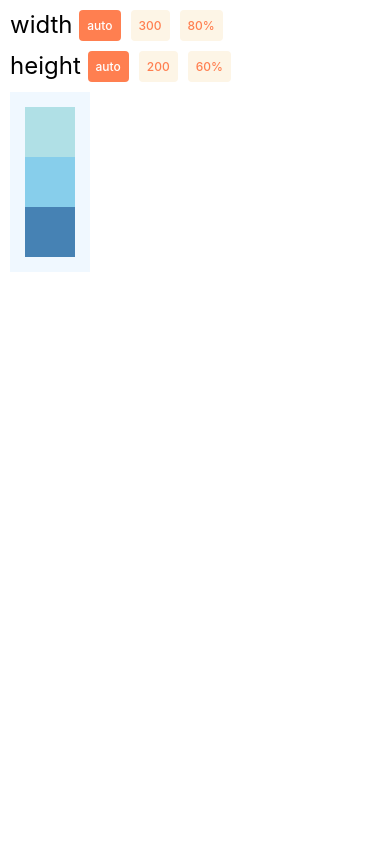
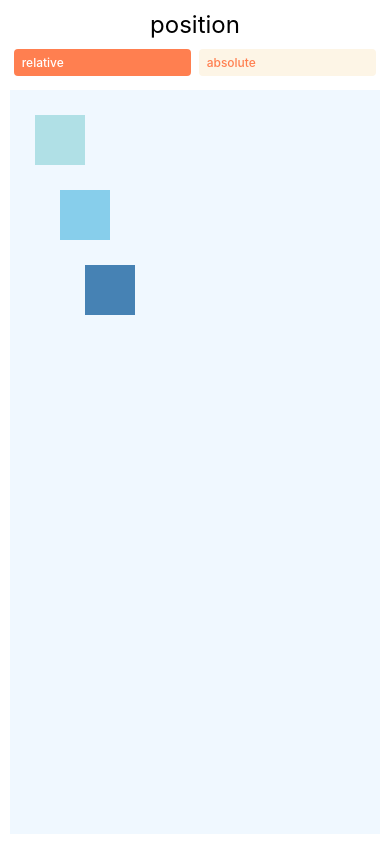
Before and after one commit to Fatima-Zahrae-Acharki/NativeBrief, a React Native app: screen / in a window 390 px wide. Built offline with nearby package versions, Linux system fonts and the light colour scheme.

Commit message:
absolute and relative layout

```diff
--- a/App.tsx
+++ b/App.tsx
@@ -1168,83 +1168,208 @@ import type { ViewStyle } from 'react-native';
 
 
 
-const WidthHeightBasics = () => {
-    const [widthType, setWidthType] = useState('auto');
-    const [heightType, setHeightType] = useState('auto');
+// const WidthHeightBasics = () => {
+//     const [widthType, setWidthType] = useState('auto');
+//     const [heightType, setHeightType] = useState('auto');
+
+//     return (
+//       <PreviewLayout
+//         widthType={widthType}
+//         heightType={heightType}
+//         widthValues={['auto', 300, '80%']}
+//         heightValues={['auto', 200, '60%']}
+//         setWidthType={setWidthType}
+//         setHeightType={setHeightType}>
+//         <View
+//           style={{
+//             alignSelf: 'flex-start',
+//             backgroundColor: 'aliceblue',
+//             height: heightType,
+//             width: widthType,
+//             padding: 15,
+//           }}>
+//           <View style={[styles.box, {backgroundColor: 'powderblue'}]} />
+//           <View style={[styles.box, {backgroundColor: 'skyblue'}]} />
+//           <View style={[styles.box, {backgroundColor: 'steelblue'}]} />
+//         </View>
+//       </PreviewLayout>
+//     );
+//   };
+
+//   const PreviewLayout = ({
+//     children,
+//     widthType,
+//     heightType,
+//     widthValues,
+//     heightValues,
+//     setWidthType,
+//     setHeightType,
+//   }) => (
+//     <SafeAreaView style={{flex: 1, padding: 10}}>
+//       <View style={styles.row}>
+//         <Text style={styles.label}>width </Text>
+//         {widthValues.map(value => (
+//           <TouchableOpacity
+//             key={value}
+//             onPress={() => setWidthType(value)}
+//             style={[styles.button, widthType === value && styles.selected]}>
+//             <Text
+//               style={[
+//                 styles.buttonLabel,
+//                 widthType === value && styles.selectedLabel,
+//               ]}>
+//               {value}
+//             </Text>
+//           </TouchableOpacity>
+//         ))}
+//       </View>
+//       <View style={styles.row}>
+//         <Text style={styles.label}>height </Text>
+//         {heightValues.map(value => (
+//           <TouchableOpacity
+//             key={value}
+//             onPress={() => setHeightType(value)}
+//             style={[styles.button, heightType === value && styles.selected]}>
+//             <Text
+//               style={[
+//                 styles.buttonLabel,
+//                 heightType === value && styles.selectedLabel,
+//               ]}>
+//               {value}
+//             </Text>
+//           </TouchableOpacity>
+//         ))}
+//       </View>
+//       {children}
+//     </SafeAreaView>
+//   );
+
+//   const styles = StyleSheet.create({
+//     box: {
+//       width: 50,
+//       height: 50,
+//     },
+//     row: {
+//       flexDirection: 'row',
+//       flexWrap: 'wrap',
+//     },
+//     button: {
+//       padding: 8,
+//       borderRadius: 4,
+//       backgroundColor: 'oldlace',
+//       alignSelf: 'flex-start',
+//       marginRight: 10,
+//       marginBottom: 10,
+//     },
+//     selected: {
+//       backgroundColor: 'coral',
+//       shadowOpacity: 0,
+//       borderWidth: 0,
+//     },
+//     buttonLabel: {
+//       fontSize: 12,
+//       fontWeight: '500',
+//       color: 'coral',
+//     },
+//     selectedLabel: {
+//       color: 'white',
+//     },
+//     label: {
+//       textAlign: 'center',
+//       marginBottom: 10,
+//       fontSize: 24,
+//     },
+//   });
+
+//   export default WidthHeightBasics;
+
+
+///////////////Absolute & Relative Layout
+
+
+
+const PositionLayout = () => {
+    const [position, setPosition] = useState('relative');
 
     return (
       <PreviewLayout
-        widthType={widthType}
-        heightType={heightType}
-        widthValues={['auto', 300, '80%']}
-        heightValues={['auto', 200, '60%']}
-        setWidthType={setWidthType}
-        setHeightType={setHeightType}>
+        label="position"
+        selectedValue={position}
+        values={['relative', 'absolute']}
+        setSelectedValue={setPosition}>
         <View
-          style={{
-            alignSelf: 'flex-start',
-            backgroundColor: 'aliceblue',
-            height: heightType,
-            width: widthType,
-            padding: 15,
-          }}>
-          <View style={[styles.box, {backgroundColor: 'powderblue'}]} />
-          <View style={[styles.box, {backgroundColor: 'skyblue'}]} />
-          <View style={[styles.box, {backgroundColor: 'steelblue'}]} />
-        </View>
+          style={[
+            styles.box,
+            {
+              top: 25,
+              left: 25,
+              position,
+              backgroundColor: 'powderblue',
+            },
+          ]}
+        />
+        <View
+          style={[
+            styles.box,
+            {
+              top: 50,
+              left: 50,
+              position,
+              backgroundColor: 'skyblue',
+            },
+          ]}
+        />
+        <View
+          style={[
+            styles.box,
+            {
+              top: 75,
+              left: 75,
+              position,
+              backgroundColor: 'steelblue',
+            },
+          ]}
+        />
       </PreviewLayout>
     );
   };
 
   const PreviewLayout = ({
+    label,
     children,
-    widthType,
-    heightType,
-    widthValues,
-    heightValues,
-    setWidthType,
-    setHeightType,
+    values,
+    selectedValue,
+    setSelectedValue,
   }) => (
-    <SafeAreaView style={{flex: 1, padding: 10}}>
+    <View style={{padding: 10, flex: 1}}>
+      <Text style={styles.label}>{label}</Text>
       <View style={styles.row}>
-        <Text style={styles.label}>width </Text>
-        {widthValues.map(value => (
+        {values.map(value => (
           <TouchableOpacity
             key={value}
-            onPress={() => setWidthType(value)}
-            style={[styles.button, widthType === value && styles.selected]}>
+            onPress={() => setSelectedValue(value)}
+            style={[styles.button, selectedValue === value && styles.selected]}>
             <Text
               style={[
                 styles.buttonLabel,
-                widthType === value && styles.selectedLabel,
+                selectedValue === value && styles.selectedLabel,
               ]}>
               {value}
             </Text>
           </TouchableOpacity>
         ))}
       </View>
-      <View style={styles.row}>
-        <Text style={styles.label}>height </Text>
-        {heightValues.map(value => (
-          <TouchableOpacity
-            key={value}
-            onPress={() => setHeightType(value)}
-            style={[styles.button, heightType === value && styles.selected]}>
-            <Text
-              style={[
-                styles.buttonLabel,
-                heightType === value && styles.selectedLabel,
-              ]}>
-              {value}
-            </Text>
-          </TouchableOpacity>
-        ))}
-      </View>
-      {children}
-    </SafeAreaView>
+      <View style={styles.container}>{children}</View>
+    </View>
   );
 
   const styles = StyleSheet.create({
+    container: {
+      flex: 1,
+      marginTop: 8,
+      backgroundColor: 'aliceblue',
+      minHeight: 200,
+    },
     box: {
       width: 50,
       height: 50,
@@ -1254,16 +1379,18 @@ const WidthHeightBasics = () => {
       flexWrap: 'wrap',
     },
     button: {
-      padding: 8,
+      paddingHorizontal: 8,
+      paddingVertical: 6,
       borderRadius: 4,
       backgroundColor: 'oldlace',
       alignSelf: 'flex-start',
-      marginRight: 10,
-      marginBottom: 10,
+      marginHorizontal: '1%',
+      marginBottom: 6,
+      minWidth: '48%',
+      textAlign: 'center',
     },
     selected: {
       backgroundColor: 'coral',
-      shadowOpacity: 0,
       borderWidth: 0,
     },
     buttonLabel: {
@@ -1281,4 +1408,4 @@ const WidthHeightBasics = () => {
     },
   });
 
-  export default WidthHeightBasics;
+  export default PositionLayout;
```
